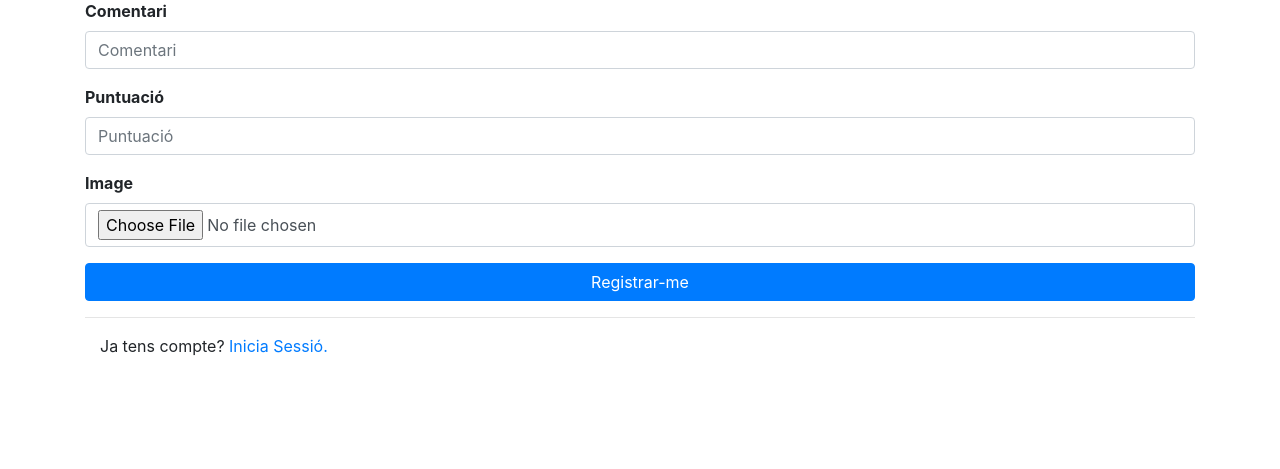
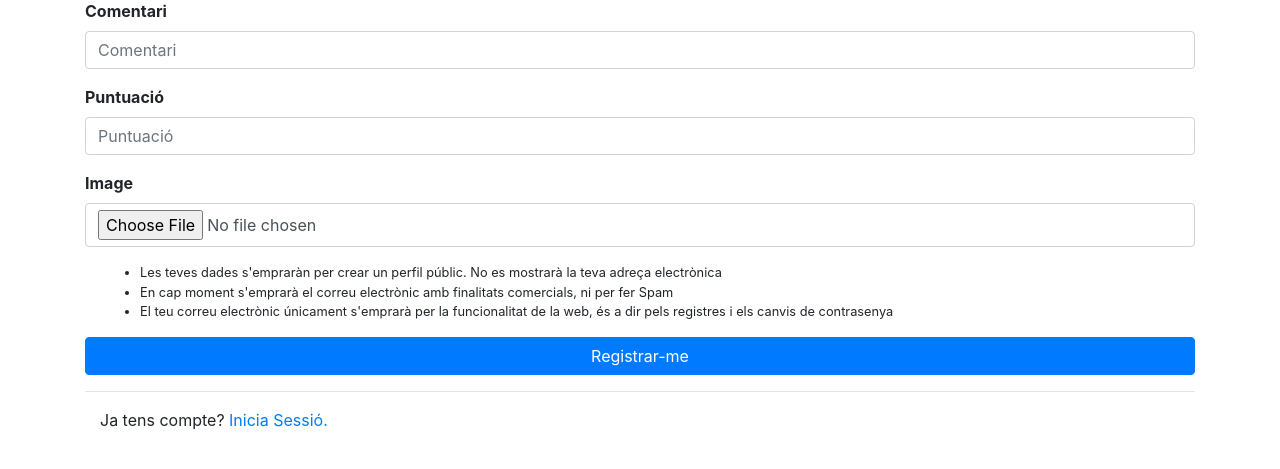
Before and after one commit to amgxv/mossegada_web, a Django app: template mossegada_app/web_restaurants/templates/registration/registration_form.html in a window 1280 px wide. Shown: the part 143-612 px from the top of the page. Run offline with Django 3.2, Linux system fonts and the light colour scheme; the template is opened without the code that fills it: values that come from a table or form of the project are taken from there, others are empty; some libraries are stand-ins or nearby versions.

Commit message:
Update registration_form.html

```diff
--- a/mossegada_app/web_restaurants/templates/registration/registration_form.html
+++ b/mossegada_app/web_restaurants/templates/registration/registration_form.html
@@ -13,6 +13,8 @@
       <form method="post" class="font-weight-bold" action=".">
         {% csrf_token %}
         {% bootstrap_form form %}
+        <div class="container mb-2"><small></small><ul><small><li>Les teves dades s'empraràn per crear un perfil públic. No es mostrarà la teva adreça electrònica</li><li>En cap moment s'emprarà el correu electrònic amb finalitats comercials, ni per fer Spam</li><li>El teu correu electrònic únicament s'emprarà per la funcionalitat de la web, és a dir pels registres i els canvis de contrasenya</li></small>
+        </ul></div>
         {% buttons %}
         <input class='btn btn-block btn-primary' type="submit" value="{% trans 'Registrar-me' %}" />
         {% endbuttons %}
```
